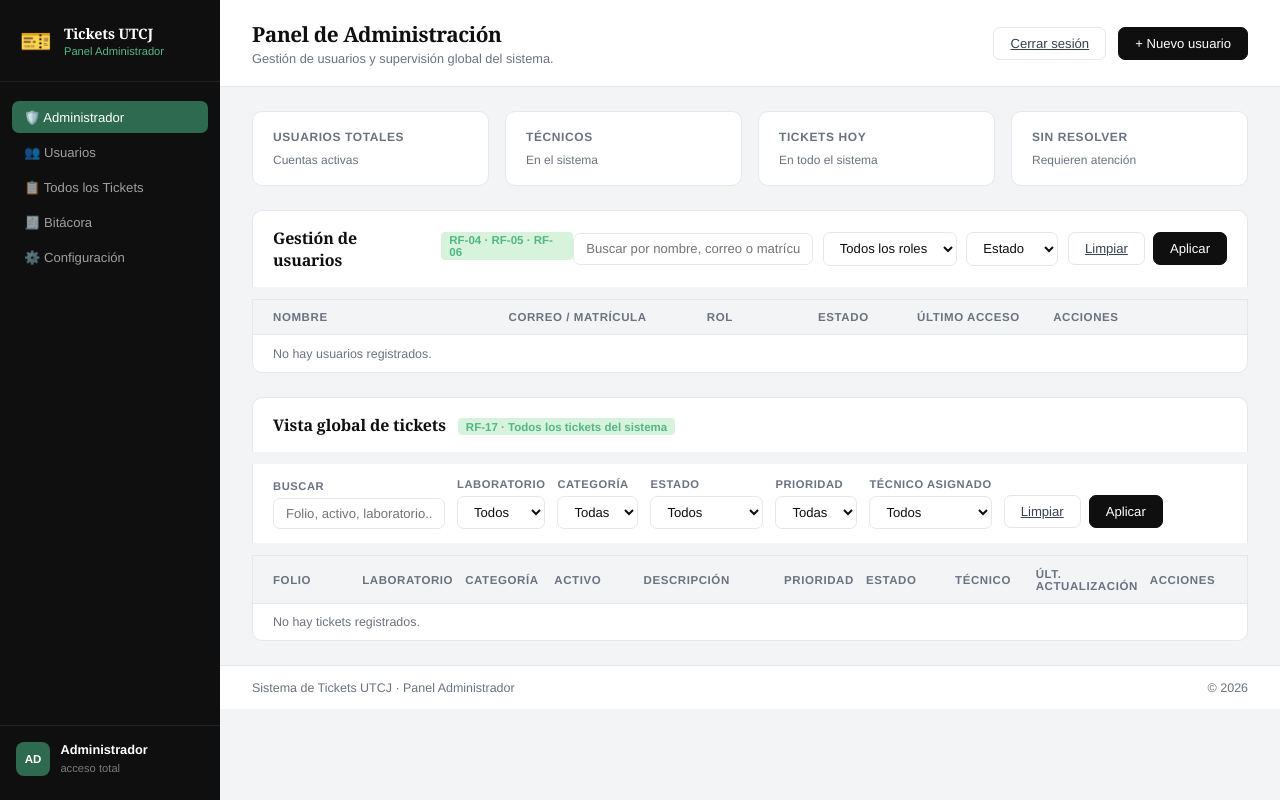
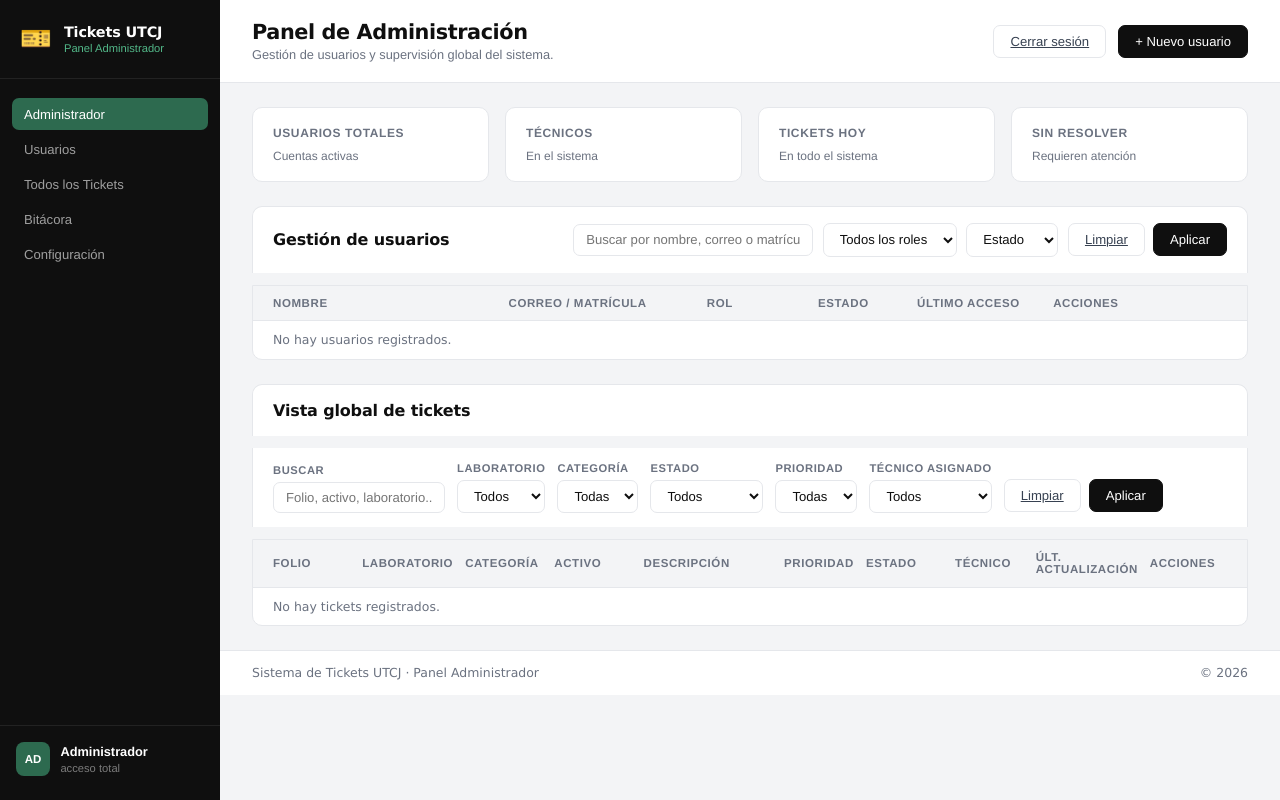
Before and after one commit to ZylexSt/TicketsUT, a Django app: template templates/panel_admin.html in a window 1280 px wide. Run offline with Django 5.2, Linux system fonts and the light colour scheme; the template is opened without the code that fills it, so the values that code supplies are empty; parts of the project's set-up code (start-up, migrations or seed data) failed here and were passed over.

Commit message:
Panel Admin

```diff
--- a/static/css/administrador.css
+++ b/static/css/administrador.css
@@ -22,7 +22,7 @@
 *, *::before, *::after { box-sizing: border-box; margin: 0; padding: 0; }
 
 body {
-  font-family: Georgia, 'Times New Roman', serif;
+  font-family: Verdana, Geneva, Tahoma, sans-serif;
   background: var(--gris-claro);
   color: var(--negro);
   font-size: 14px;
@@ -539,7 +539,7 @@ body {
 
 .muted {
   color: var(--gris);
-  font-family: Helvetica, Arial, sans-serif;
+  font-family: Verdana, Geneva, Tahoma, sans-serif;
   font-size: .78rem;
 }
 
--- a/templates/panel_admin.html
+++ b/templates/panel_admin.html
@@ -21,11 +21,11 @@
       </div>
 
       <nav class="menu">
-        <a href="#" class="activo">🛡️ Administrador</a>
-        <a href="#">👥 Usuarios</a>
-        <a href="#">📋 Todos los Tickets</a>
-        <a href="#">🧾 Bitácora</a>
-        <a href="#">⚙️ Configuración</a>
+        <a href="#" class="activo">Administrador</a>
+        <a href="#">Usuarios</a>
+        <a href="#">Todos los Tickets</a>
+        <a href="#"> Bitácora</a>
+        <a href="#"> Configuración</a>
       </nav>
 
       <div class="sidebar-pie">
@@ -80,7 +80,6 @@
       <div class="barra-usuarios">
         <div class="barra-izq">
           <h3>Gestión de usuarios</h3>
-          <small>RF-04 · RF-05 · RF-06</small>
         </div>
 
         <form method="GET" class="barra-der">
@@ -189,7 +188,6 @@
       <div class="barra-tickets">
         <div class="barra-izq">
           <h3>Vista global de tickets</h3>
-          <small>RF-17 · Todos los tickets del sistema</small>
         </div>
       </div>
 
```
Also changed, not shown: db.sqlite3, media/tickets/WhatsApp Image 2026-03-05 at 18.38.37.jpeg (deleted).
